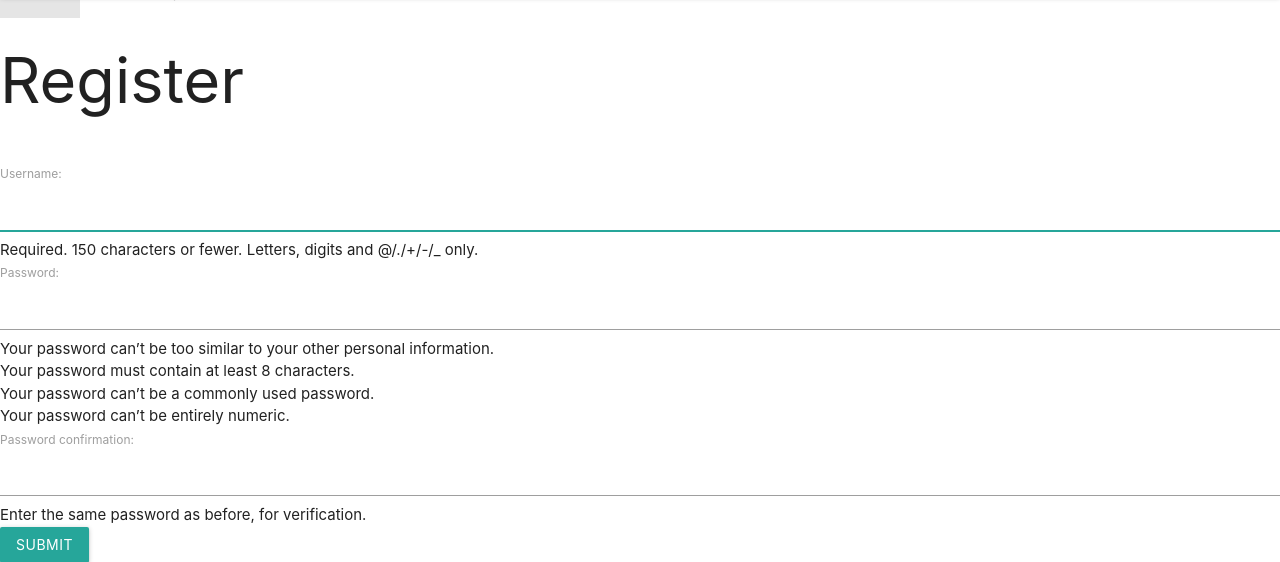
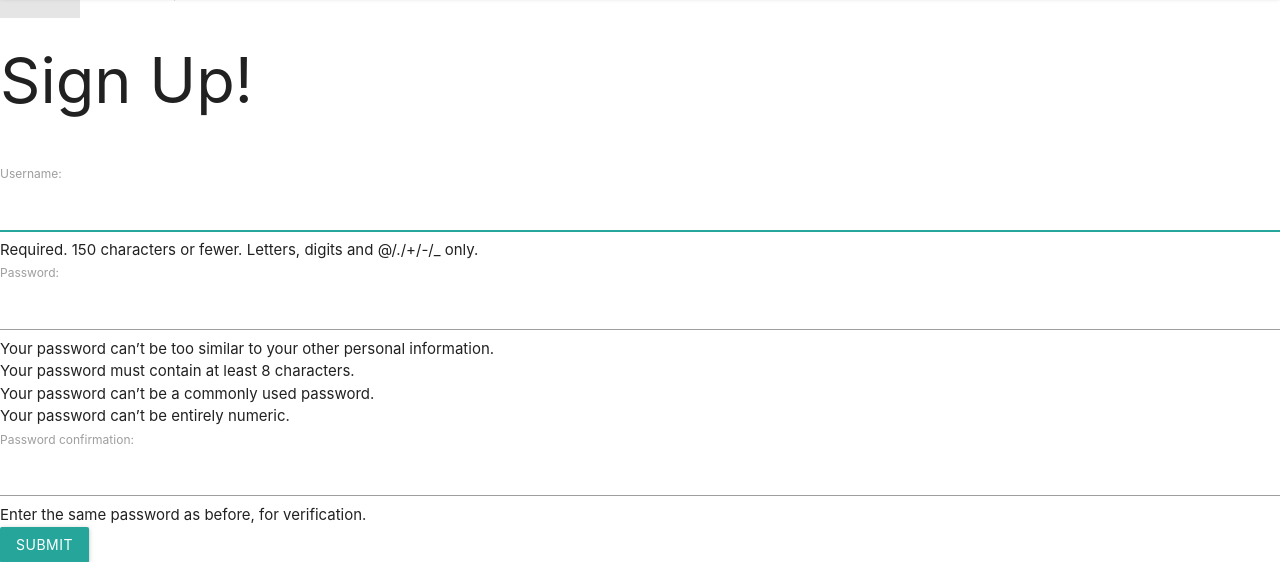
Before and after one commit to polina-g/tech-talk-v2, a Django app: page /members/register_user/ in a window 1280 px wide. Shown: the part 83-645 px from the top of the page. Run offline with Django 3.2, Linux system fonts and the light colour scheme.

```diff
--- a/members/templates/authenticate/login.html
+++ b/members/templates/authenticate/login.html
@@ -1,7 +1,7 @@
 {% extends 'base.html' %}
 
 {% block main %}
-<h1>About Us</h1>
+<h1>Login</h1>
 
 <form action="" method=POST>
     {% csrf_token %}
--- a/members/templates/authenticate/register_user.html
+++ b/members/templates/authenticate/register_user.html
@@ -5,7 +5,7 @@
 <p> There was an error with your form.. </p>
 
 
-<h1>Register</h1>
+<h1>Sign Up!</h1>
 <br/>
 <form action="{% url 'members_urls:register_user' %}" method=POST>
   {% csrf_token %}
--- a/members/views.py
+++ b/members/views.py
@@ -48,8 +48,6 @@ class UserEditView(generic.UpdateView):
     template_name = 'authenticate/edit_profile.html'
     success_url = ('/blogs/')
 
-
-
     def get_object(self):
         return self.request.user
 
```
